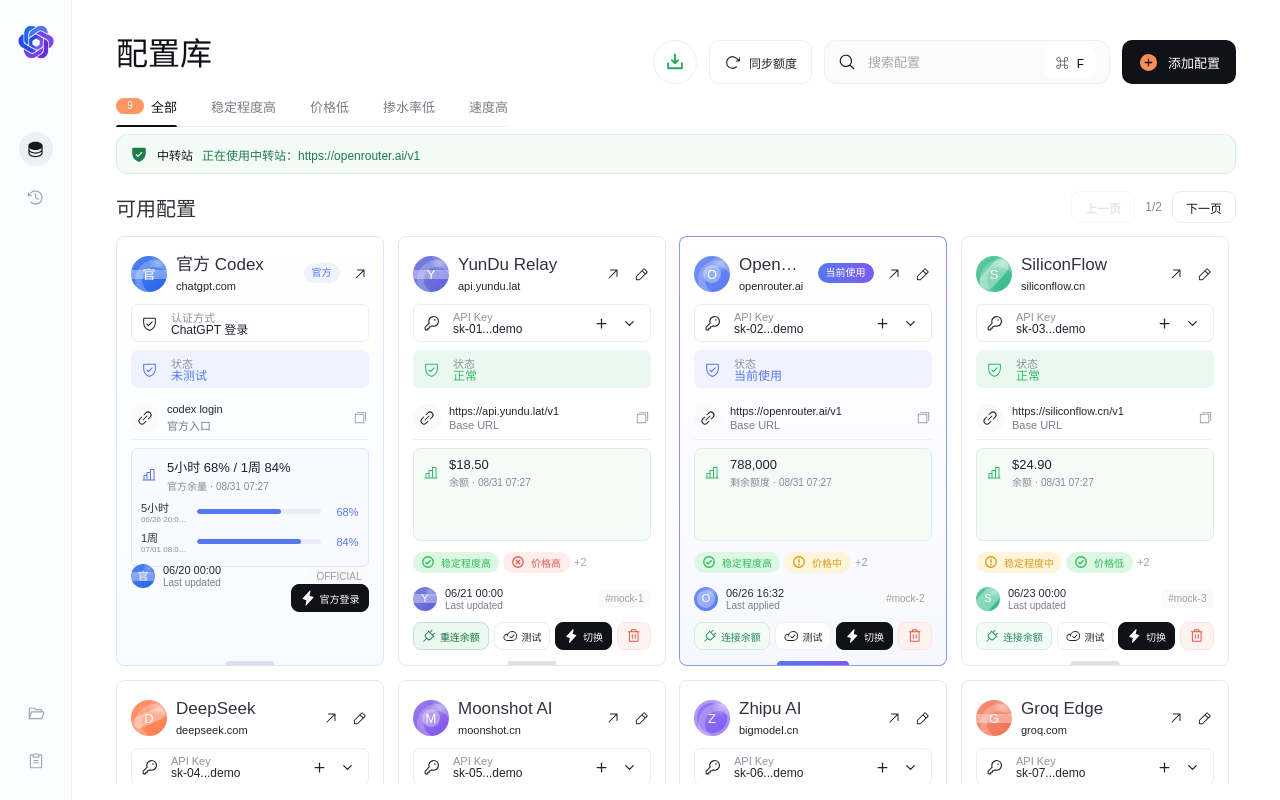
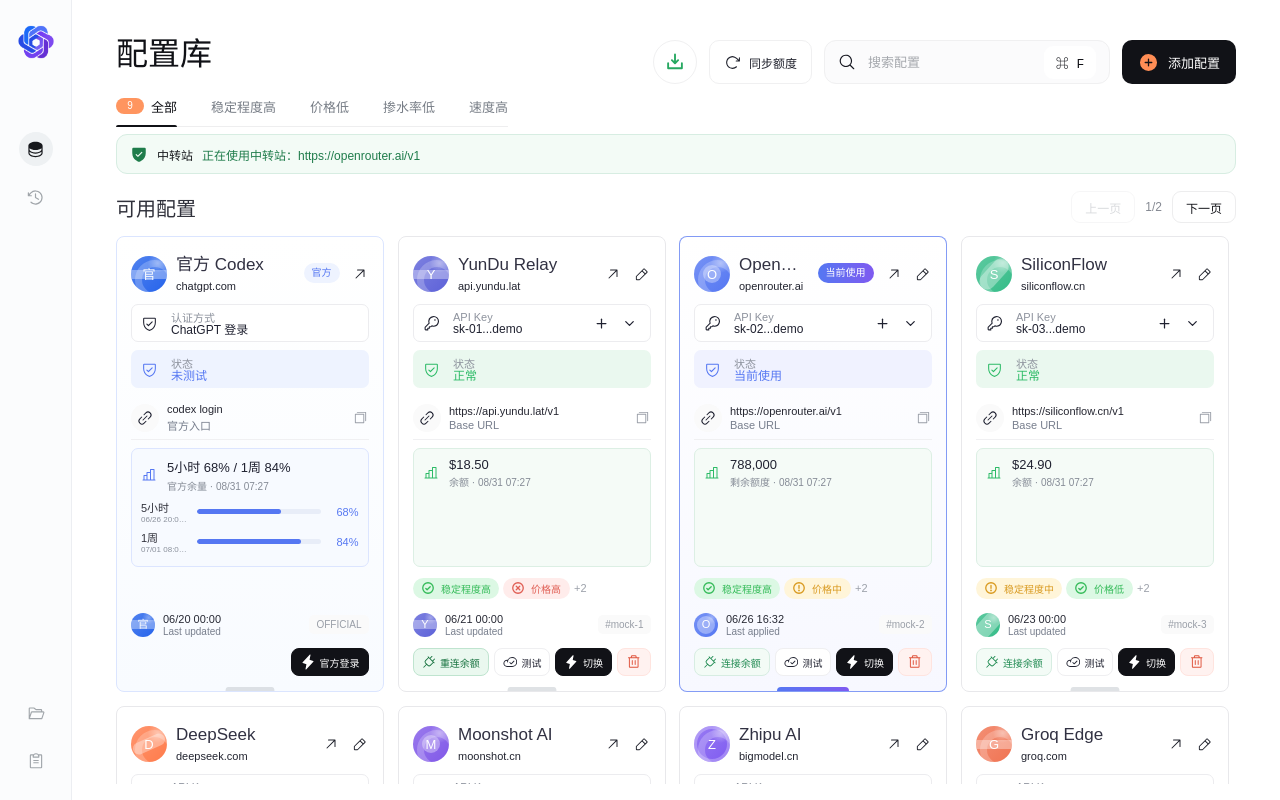
Before and after one commit to Calmer2024/Codex-Switch, a React (Vite) app: page / in a window 1280 px wide. Built offline with nearby package versions, Linux system fonts and the light colour scheme; a web font is replaced by a local one.

Commit message:
fix: align official card footer with other cards

```diff
--- a/src/renderer/styles.css
+++ b/src/renderer/styles.css
@@ -2136,7 +2136,7 @@
 .subscription-card-grid {
   display: grid;
   grid-template-columns: repeat(4, minmax(248px, 1fr));
-  grid-auto-rows: minmax(430px, 1fr);
+  grid-auto-rows: minmax(456px, 1fr);
   align-content: start;
   justify-content: stretch;
   gap: 14px;
@@ -2175,7 +2175,7 @@
   grid-template-rows: 44px 84px 44px minmax(60px, 1fr) 26px 30px 30px;
   gap: 8px;
   min-width: 0;
-  min-height: 430px;
+  min-height: 456px;
   height: 100%;
   padding: 15px 14px 14px;
   border: 1px solid #e8e8eb;
@@ -2216,13 +2216,8 @@
 }
 
 .subscription-card.builtin {
-  grid-template-rows: 44px 84px 44px minmax(100px, 1fr) 0 30px 30px;
   border-color: #dbe5ff;
   background: linear-gradient(180deg, #ffffff 0%, #f8fbff 100%);
-}
-
-.subscription-card.builtin .subscription-tag-row {
-  display: none;
 }
 
 .subscription-card.active {
```
